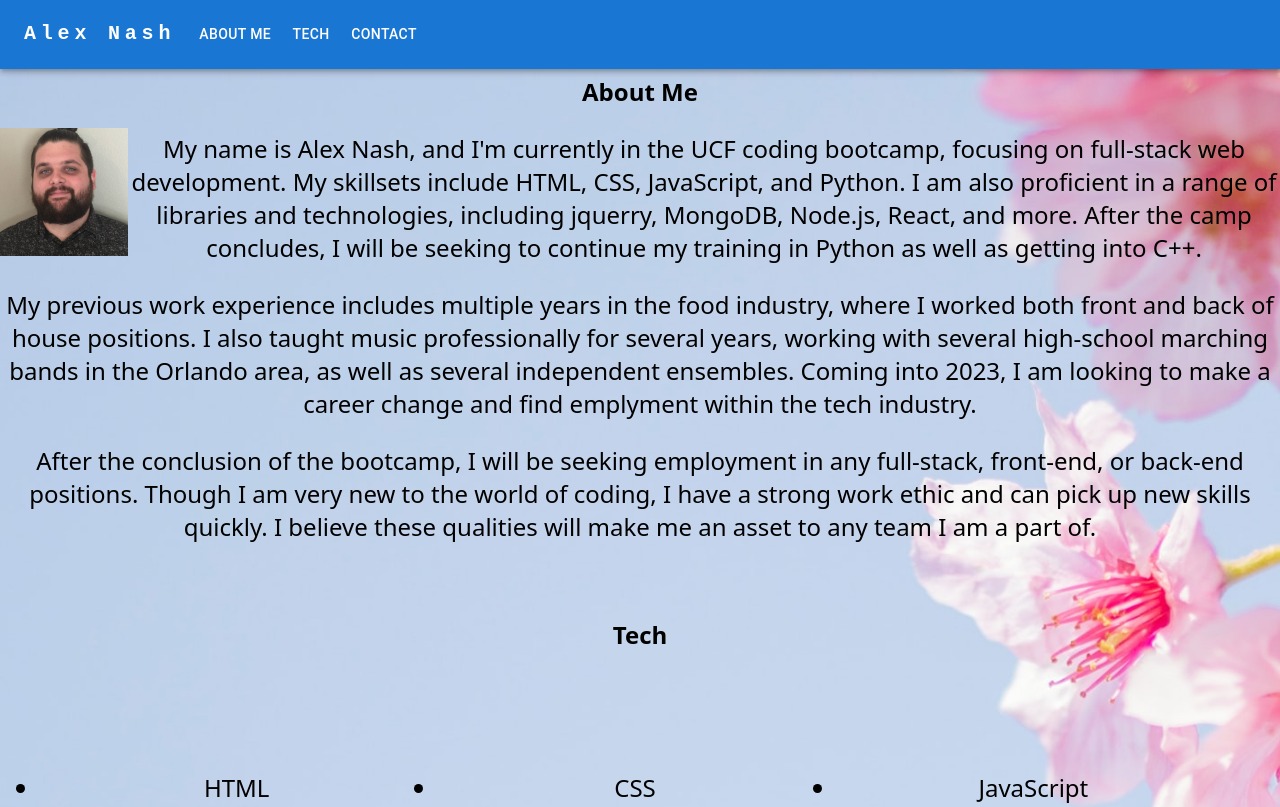
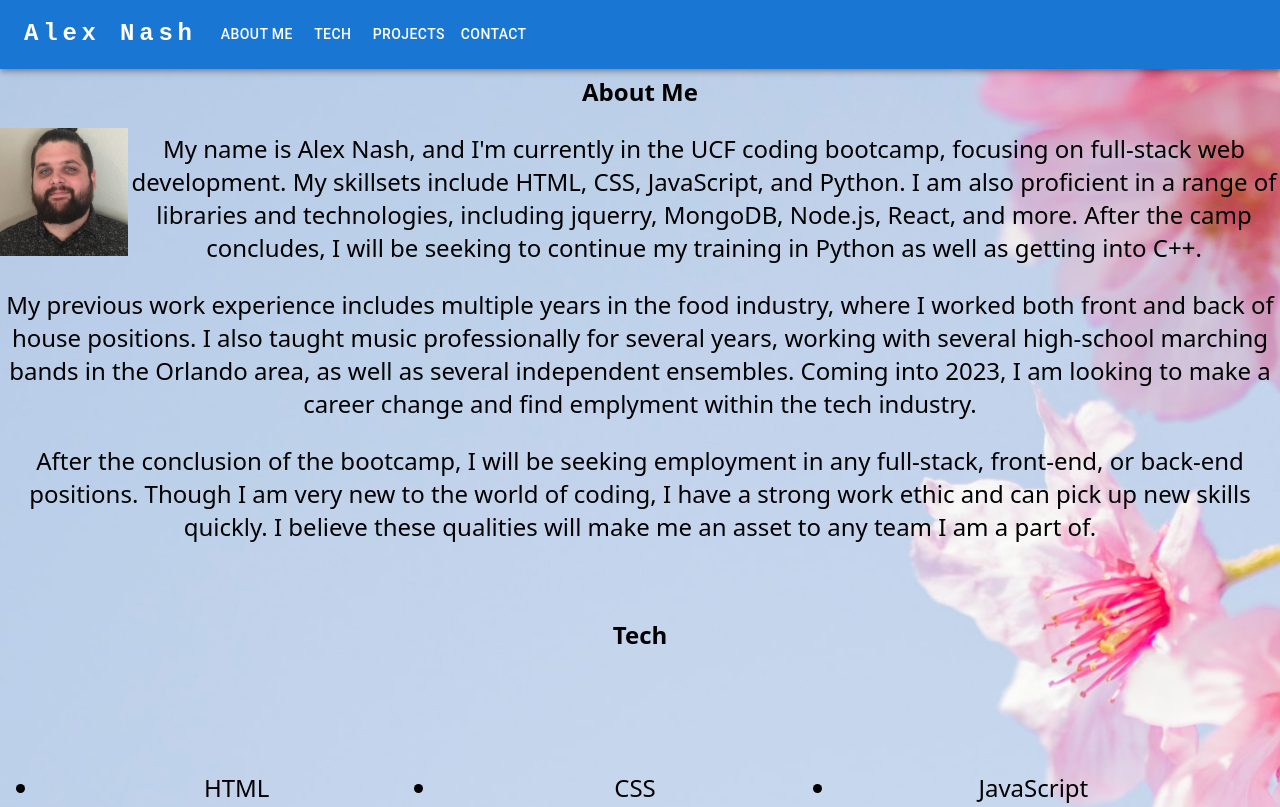
Before and after one commit to AlexNash91/React-Portfolio, a React (Create React App) app: page / in a window 1280 px wide. Shown: the top 807 px of the page. Built offline with nearby package versions, Linux system fonts and the light colour scheme.

Commit message:
tweaked some header settings

```diff
--- a/src/components/Header/index.js
+++ b/src/components/Header/index.js
@@ -14,7 +14,7 @@ import MenuItem from '@mui/material/MenuItem';
 import AdbIcon from '@mui/icons-material/Adb';
 
 
-const pages = ['About Me', 'Tech', 'Contact'];
+const pages = ['About Me', 'Tech', 'Projects', 'Contact'];
 const settings = ['Profile', 'Account', 'Dashboard', 'Logout'];
 
 
@@ -39,7 +39,7 @@ function Header() {
       <Container maxWidth="xl">
         <Toolbar disableGutters>
           <Typography
-            variant="h6"
+            variant="h5"
             noWrap
             component="a"
             href="/"
```
